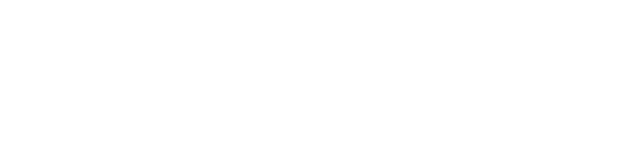
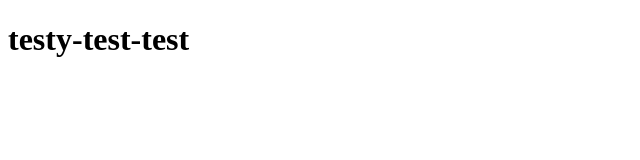
Before and after one commit to DengDengDiggityDeng/practiceRepo, a plain HTML site: page index.html in a window 1280 px wide. Shown: the whole page, without its empty margins (0-640 px from the left). Drawn offline with Linux system fonts and the light colour scheme.

Commit message:
update for testing :rocket:

```diff
--- a/index.html
+++ b/index.html
@@ -7,6 +7,6 @@
      <title>Project 4</title>
 </head>
 <body>
-
+     <h1>testy-test-test</h1>
 </body>
 </html>
```
